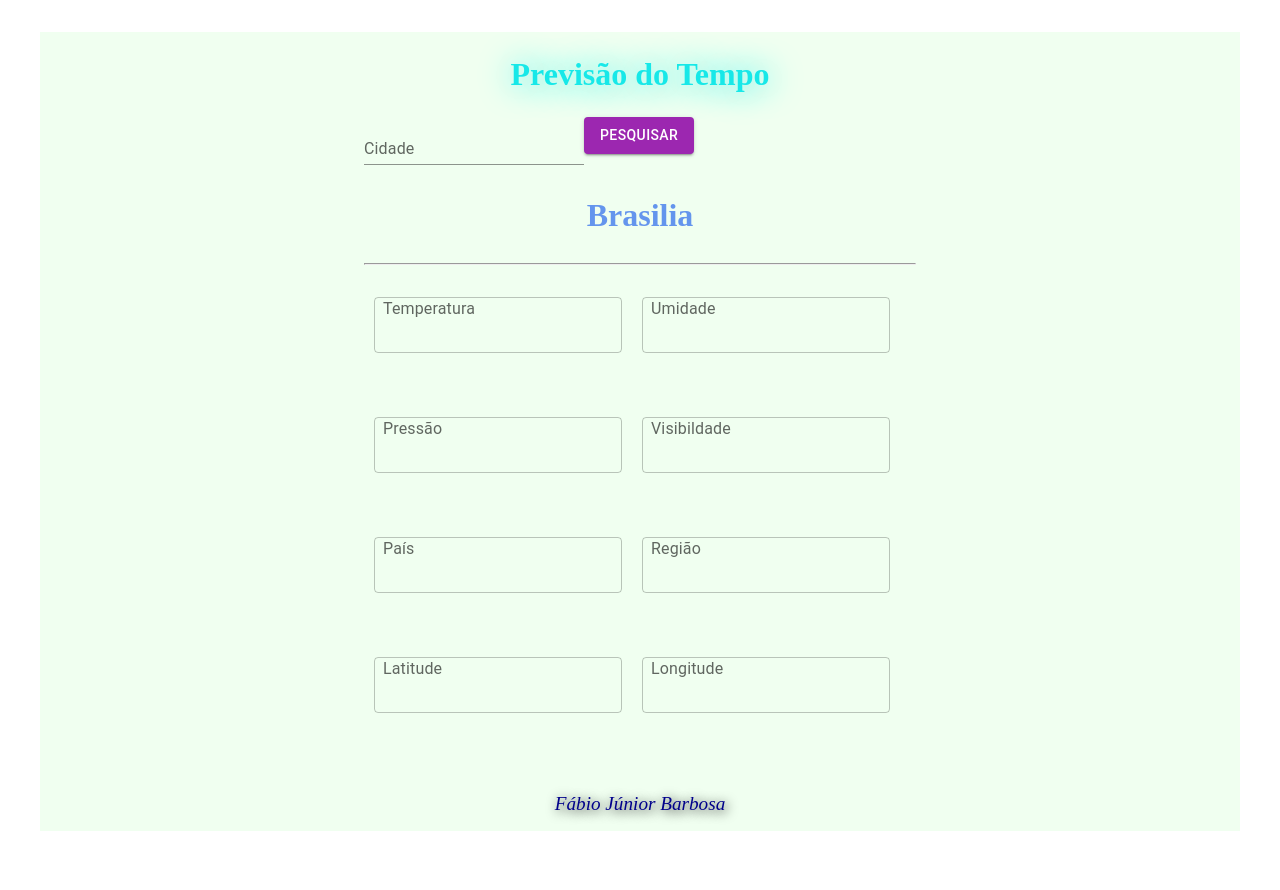
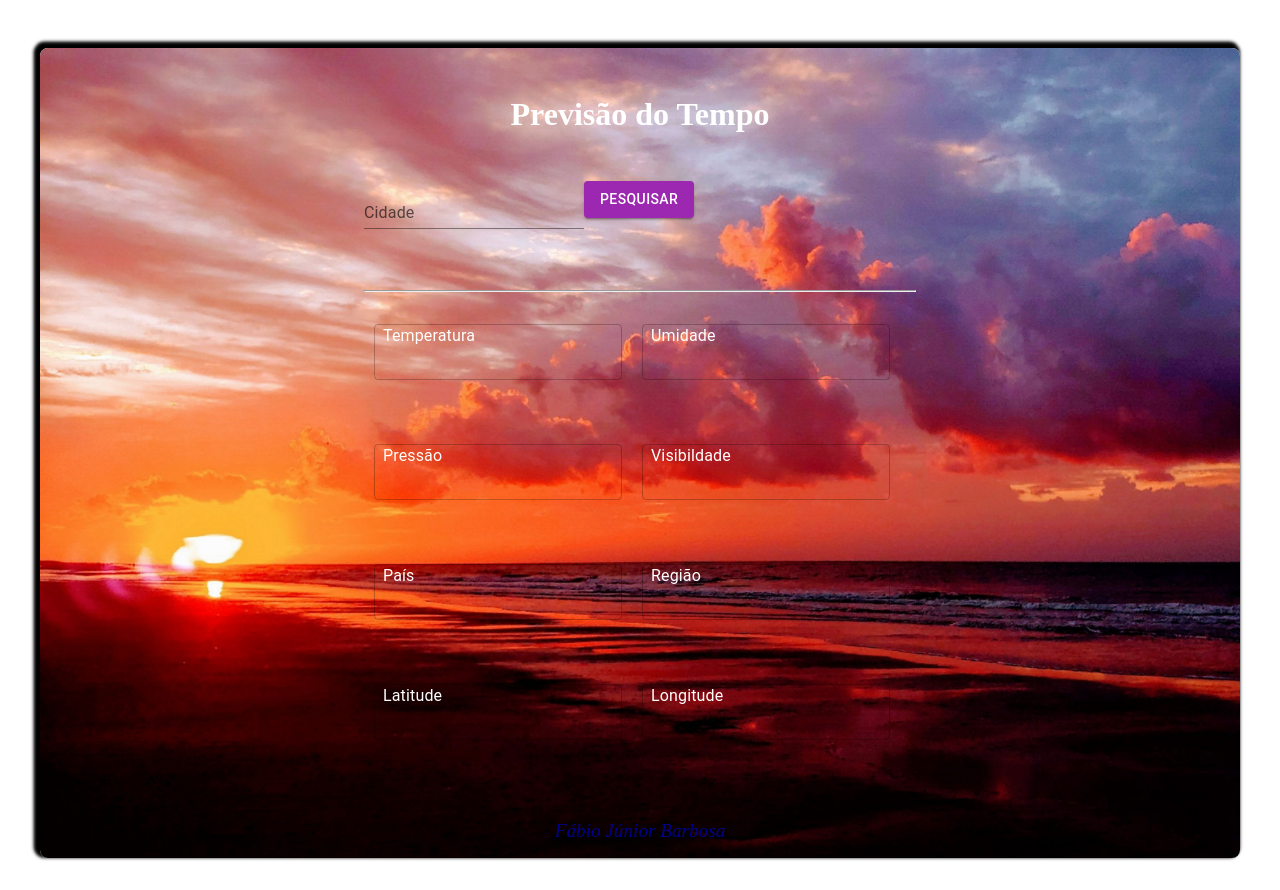
Before and after one commit to fjbdesenv/Weather, a React (Create React App) app: page / in a window 1280 px wide. Before the commit the page ends 847 px from the top, so only its background shows below. Built offline with nearby package versions, Linux system fonts and the light colour scheme; no server answers.

Commit message:
Refatoração de styles

```diff
--- a/src/Components/App/App.css
+++ b/src/Components/App/App.css
@@ -1,30 +1,12 @@
-#title{
-    text-align: center;
-    padding: 1.5rem;
+.App{
+    background: url('./../../Assets/Imgs/background.jpg') no-repeat ;
 
-    color: #f00;
+    background-size: cover;
+    height: 100%;
+    width: 100%;
 
-    text-shadow: 1px 1px 2rem;
+    margin: 1rem;
 
-    transition: ease-in-out 0.5s color;
-    animation:  alterColor 10s infinite;
+    border-radius: 0.5rem;
+    box-shadow: -0.2rem -0.2rem 0.2rem 0.2rem black;
 }
-
-.App{
-    background-color: honeydew;
-    height: 100%;
-}
-
-@keyframes alterColor {
-    50% {
-        color: #0ff;
-    }
-}
-
-/* @media screen and (max-width: 599px){
-    .App{
-        padding-left: 24px;
-        padding-right: 24px;
-        height: 100vh;
-    }
-} */
--- a/src/Components/Header/Header.css
+++ b/src/Components/Header/Header.css
@@ -0,0 +1,11 @@
+#title{
+    text-align: center;
+    padding: 3rem;
+
+    color: #fff;
+
+    text-shadow: 1px 1px 2rem;
+
+    transition: ease-in-out 0.5s color;
+    animation:  alterColor 10s infinite;
+}
--- a/src/Components/Main/Main.tsx
+++ b/src/Components/Main/Main.tsx
@@ -11,7 +11,7 @@ import './Main.css';
 export default function Main():ReactJSXElement{
 
     const [seachCity, setSeachCity] = useState('');
-    const [city, setCity] = useState('Brasilia');
+    const [city, setCity] = useState('');
     const [weather, setWeather] = useState(new ModelWeather('','','','','','','','','','',''));
 
     axios.defaults.headers.post['Content-Type'] ='application/x-www-form-urlencoded';
@@ -44,9 +44,10 @@ export default function Main():ReactJSXElement{
       const URL_FULL = ENV.API_URL+'?access_key='+ENV.API_KEY_ACESS +'&query=' + city;
 
       axios.get(URL_FULL).then((response) => {
+        console.log("Successfully")
         updateWeather(response.data);
       }).catch((error) => {
-        console.log('Error: ', error);
+        console.error(error);
       })
     }
 
--- a/src/Components/Search/Search.tsx
+++ b/src/Components/Search/Search.tsx
@@ -1,14 +1,9 @@
 import { ReactJSXElement } from '@emotion/react/types/jsx-namespace';
 import {Button, TextField, Container} from '@mui/material';
-import { FormEvent } from 'react';
 import paramsSearch from '../../Interfaces/Params/Search';
 import './Search.css';
 
 export default function Seach ({seachCity, setCity, consult}: paramsSearch): ReactJSXElement {
-  const submit = (event:FormEvent<HTMLFormElement>) =>{
-    event.preventDefault();
-    consult();
-  }
 
   return(
         <Container maxWidth="sm">
@@ -17,7 +12,6 @@ export default function Seach ({seachCity, setCity, consult}: paramsSearch): Rea
             variant='standard'
             value={seachCity}
             onChange={(event) => setCity(event.target.value)}
-            placeholder='Digite uma cidade'
           >
           </TextField>
           <Button
--- a/src/Components/Weather/Weather.css
+++ b/src/Components/Weather/Weather.css
@@ -1,4 +1,3 @@
-
 .weather{
     margin: 2rem;
     width: 100vw;
@@ -6,8 +5,12 @@
 
 .weather h1{
     text-align: center;
-    color: cornflowerblue;
+    color: #555;
+    text-shadow: 1px 1px 3px #888, 2px 2px 3px #fff;
+}
 
+.weather h2{
+    color: #000;
 }
 
 .weather div{
@@ -18,8 +21,15 @@
     margin-top: 1.5rem;
 }
 
+.weather-box input, .weather-box label {
+    color: #fff;
+
+    border-color: #fff;
+    border-width: 3px;
+}
+
 .weather .status{
-    color: darkorange;
+    color: #000;
     font-size: 1.2rem;
 
     padding: 0.5rem;
--- a/src/Components/Weather/Weather.tsx
+++ b/src/Components/Weather/Weather.tsx
@@ -33,7 +33,7 @@ export default function Weather ({city, weather}:paramsWeather): ReactJSXElement
         <Container className='weather' maxWidth="sm">
 
             <h1>{city}</h1>
-            <h3>{weather.day}</h3>
+            <h2>{weather.day}</h2>
 
             <p>
                 <img src={weather.img} alt="" />
@@ -41,14 +41,14 @@ export default function Weather ({city, weather}:paramsWeather): ReactJSXElement
             </p>
 
             <hr />
-            <TextField label='Temperatura' value={weather.temperature} type='text'></TextField>
-            <TextField label='Umidade' value={weather.humidity} type='text'></TextField>
-            <TextField label='Pressão' value={weather.pressure} type='text'></TextField>
-            <TextField label='Visibildade' value={weather.visibility} type='text'></TextField>
-            <TextField label='País' value={weather.country} type='text'></TextField>
-            <TextField label='Região' value={weather.region} type='text'></TextField>
-            <TextField label='Latitude' value={weather.lat} type='text'></TextField>
-            <TextField label='Longitude' value={weather.lon} type='text'></TextField>
+            <TextField label='Temperatura' className='weather-box' value={weather.temperature} type='text'></TextField>
+            <TextField label='Umidade' className='weather-box' value={weather.humidity} type='text'></TextField>
+            <TextField label='Pressão' className='weather-box' value={weather.pressure} type='text'></TextField>
+            <TextField label='Visibildade' className='weather-box' value={weather.visibility} type='text'></TextField>
+            <TextField label='País' className='weather-box' value={weather.country} type='text'></TextField>
+            <TextField label='Região' className='weather-box' value={weather.region} type='text'></TextField>
+            <TextField label='Latitude' className='weather-box' value={weather.lat} type='text'></TextField>
+            <TextField label='Longitude' className='weather-box' value={weather.lon} type='text'></TextField>
 
         </Container>
     );
```
Also changed, not shown: src/Assets/Imgs/background.jpg (added).
